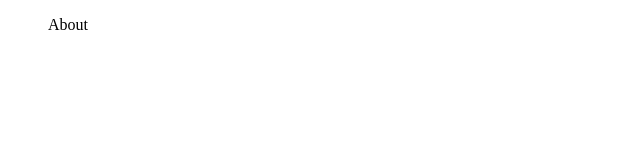
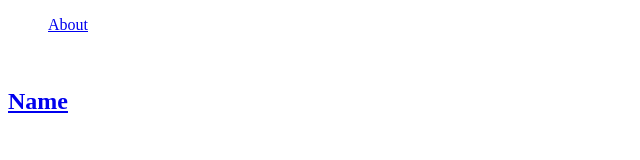
Before and after one commit to LucianoGimenezz/RickAndMorty, a website built with webpack: page public/index.html in a window 1280 px wide. Shown: the whole page, without its empty margins (0-640 px from the left). Built offline with nearby package versions, Linux system fonts and the light colour scheme.

Commit message:
[ADD] agregando logica en routes [UPDATE]

```diff
--- a/public/index.html
+++ b/public/index.html
@@ -9,8 +9,7 @@
 <body>
     <header class="header" id="header"></header>
     <main>
-        <section>
-            <div></div>
+        <section class="content" id="content">
         </section>
     </main>
 </body>
--- a/src/index.js
+++ b/src/index.js
@@ -1,3 +1,7 @@
 import router from "./routes";
 
 window.addEventListener('load',router);
+window.addEventListener('hashchange',() => {
+    console.log('Hash changed');
+    router();
+});
--- a/src/pages/Character.js
+++ b/src/pages/Character.js
@@ -1,8 +1,11 @@
 const Character = () => {
     const view = `
         <div>
+            <a href="/">
+              Back to home
+            </a>
             <article>
-                <img src="image" alt=""/>
+                <img src="image" alt="image"/>
                 <h2></h2>
             </article>
             <article>
--- a/src/pages/Home.js
+++ b/src/pages/Home.js
@@ -2,9 +2,9 @@ const Home = () => {
     const view = `
         <div>
             <article>
-               <a>
+               <a href='#/1/'>
                   <img/>
-                    <h2></h2>
+                  <h2>Name</h2>
                </a>
             </article>
         </div>
--- a/src/routes/index.js
+++ b/src/routes/index.js
@@ -14,6 +14,12 @@ const router = async () => {
     const content = null || document.getElementById('content');
 
     header.innerHTML = await Header();
+
+    let hash = getHash();
+    let route = await resolveRoutes(hash);
+    let render = routes[route] ?  routes[route] : Error404;
+
+    content.innerHTML = await render();
 }
 
 export default router;
--- a/src/templates/Header.js
+++ b/src/templates/Header.js
@@ -2,7 +2,7 @@ const Header = () => {
     const view = `
             <ul class="nav">
                 <a class="header__logo"></a>
-                <a class="header__about">About</a>
+                <a href="#/about/" class="header__about">About</a>
             </ul>
     `;
 
--- a/src/utils/Utils.js
+++ b/src/utils/Utils.js
@@ -1,9 +1,14 @@
 function getHash () {
+    console.log(location
+        .hash
+        .slice(1)
+        .toLocaleLowerCase()
+        .split('/')[1] || '/')
     return location
             .hash
             .slice(1)
             .toLocaleLowerCase()
-            .split('/') || '/'
+            .split('/')[1] || '/'
 }
 
 function resolveRoutes(route) {
```
